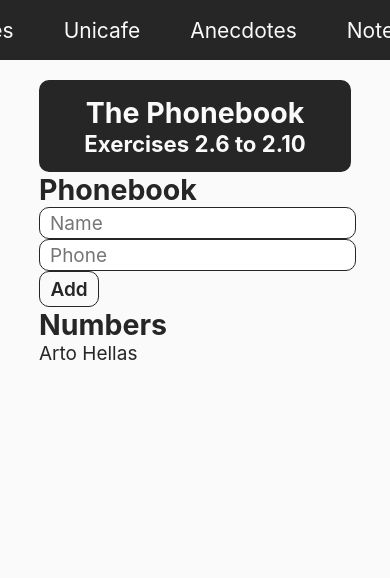
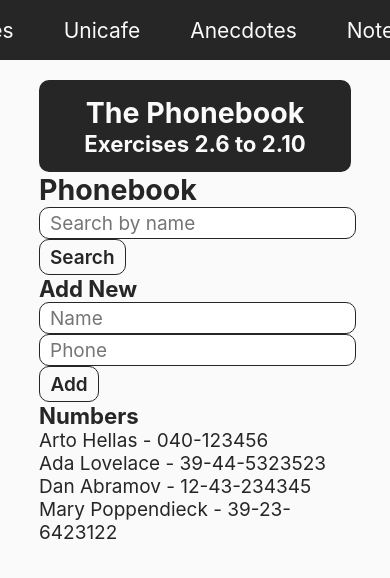
Before and after one commit to juancaricodev/fullstack-bootcamp, a React app: page /phonebook in a window 390 px wide. Shown: the top 578 px of the page. Built offline with nearby package versions, Linux system fonts and the light colour scheme.

Commit message:
feat[2.9](Phonebook): searchbar implemented, functionality pending; initial state updated; WIP

```diff
--- a/src/containers/Phonebook.jsx
+++ b/src/containers/Phonebook.jsx
@@ -1,9 +1,17 @@
 import React, { useState } from 'react'
 
+const INITIAL_STATE = [
+  { name: 'Arto Hellas', phone: '040-123456' },
+  { name: 'Ada Lovelace', phone: '39-44-5323523' },
+  { name: 'Dan Abramov', phone: '12-43-234345' },
+  { name: 'Mary Poppendieck', phone: '39-23-6423122' }
+]
+
 const Phonebook = () => {
-  const [persons, setPersons] = useState([{ name: 'Arto Hellas' }])
+  const [persons, setPersons] = useState(INITIAL_STATE)
   const [newName, setNewName] = useState('')
   const [newPhone, setNewPhone] = useState('')
+  const [newSearch, setNewSearch] = useState('')
 
   const handleSubmit = (e) => {
     e.preventDefault()
@@ -35,6 +43,16 @@ const Phonebook = () => {
     setNewPhone(e.target.value)
   }
 
+  const handleSearchSubmit = (e) => {
+    e.preventDefault()
+    console.log('searching')
+  }
+
+  const handleNameSearch = (e) => {
+    setNewSearch(e.target.value)
+    console.log(newSearch)
+  }
+
   return (
     <>
       <div className='part-tag'>
@@ -44,6 +62,19 @@ const Phonebook = () => {
 
       <div className='phonebook'>
         <h2>Phonebook</h2>
+
+        <form onSubmit={handleSearchSubmit}>
+          <input
+            type='text'
+            placeholder='Search by name'
+            value={newSearch}
+            onChange={handleNameSearch}
+          />
+          <button type='submit'>Search</button>
+        </form>
+
+        <h3>Add New</h3>
+
         <form onSubmit={handleSubmit}>
           <div>
             <input
@@ -68,7 +99,7 @@ const Phonebook = () => {
           </div>
         </form>
 
-        <h2>Numbers</h2>
+        <h3>Numbers</h3>
 
         <ul>
           {persons.map((person) => (
```
